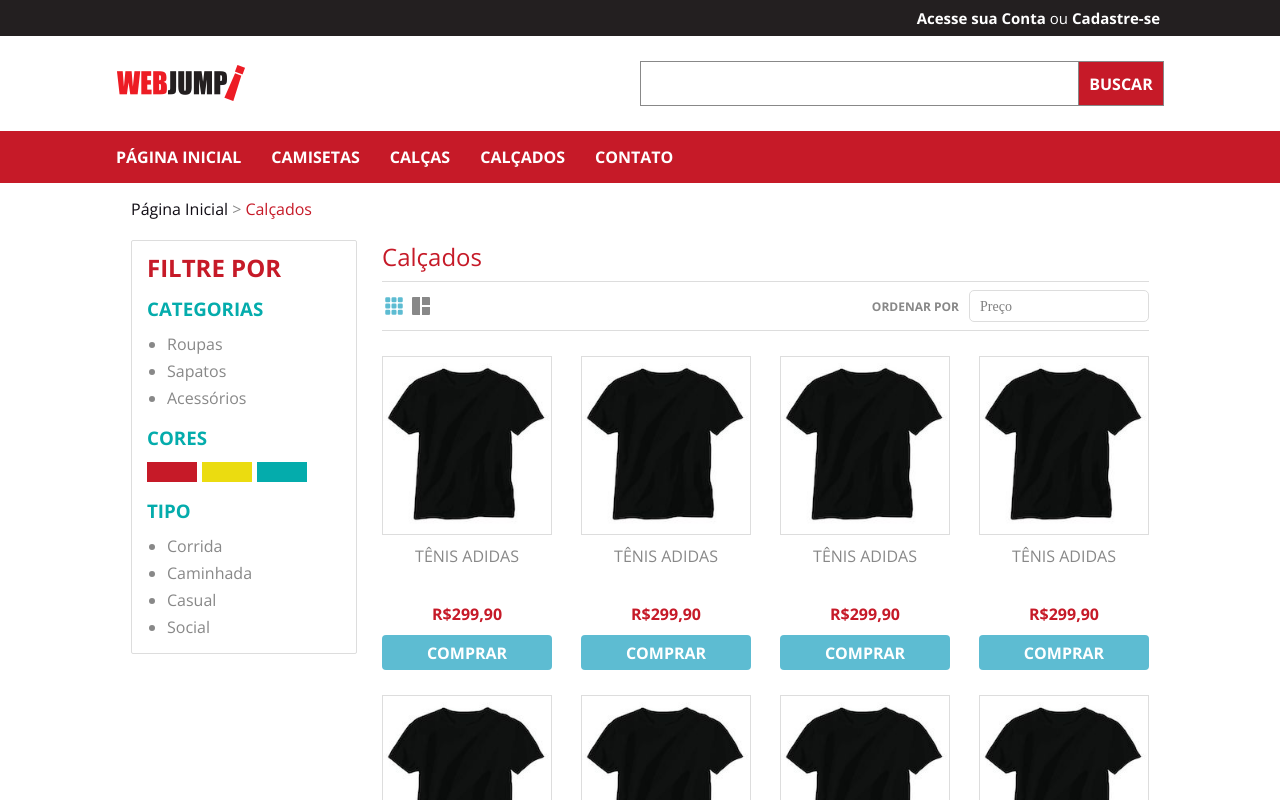
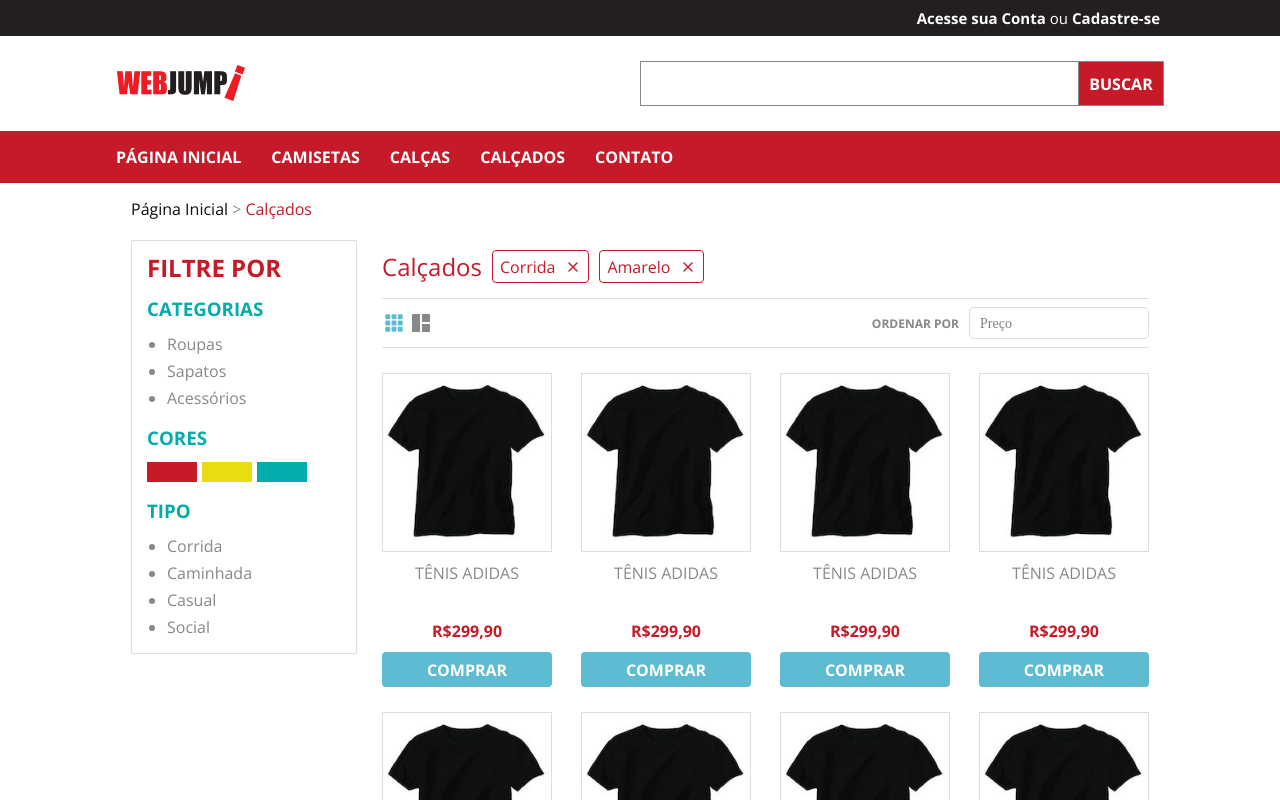
Before and after one commit to ChristySchott/desafio, a React (Create React App) app in the folder web/: page / in a window 1280 px wide. Shown: the top 800 px of the page. Built offline with nearby package versions, Linux system fonts and the light colour scheme; data requests are answered from the project's data file.

Commit message:
feat: finish tag filter component

```diff
--- a/web/src/components/Products/index.tsx
+++ b/web/src/components/Products/index.tsx
@@ -9,6 +9,7 @@
 import { useCategory } from 'hooks/category';
 import { useFilter } from 'hooks/filter';
 import { useColorFilter } from 'hooks/color';
+import TagFilter from 'components/TagFilter';
 import { Container, View, Menu, OrderBy, Items } from './styles';
 import Product from './Product';
 
@@ -55,6 +56,7 @@
 
   return (
     <Container>
+      <header>
         <h2>
           {category === 'calcas'
             ? 'Calças'
@@ -62,6 +64,11 @@
             ? 'Calçados'
             : category}
         </h2>
+        <div>
+          <TagFilter name="Corrida" />
+          <TagFilter name="Amarelo" />
+        </div>
+      </header>
 
       <Menu>
         <View>
--- a/web/src/components/Products/styles.ts
+++ b/web/src/components/Products/styles.ts
@@ -4,10 +4,34 @@
   width: 90%;
   margin: 0 auto;
 
+  header {
+    margin: 10px 0;
+
+    @media (min-width: 768px) {
+      display: flex;
+      align-items: center;
+      margin-bottom: 15px;
+    }
+
+    > div {
+      margin-top: 10px;
+      display: flex;
+
+      @media (min-width: 768px) {
+        margin-top: 0;
+      }
+
+      > div {
+        margin-right: 10px;
+      }
+    }
+  }
+
   h2 {
     color: #c61a28;
     font-weight: 500;
     text-transform: capitalize;
+    margin-right: 10px;
   }
 `;
 
--- a/web/src/components/TagFilter/index.tsx
+++ b/web/src/components/TagFilter/index.tsx
@@ -14,7 +14,7 @@
     <Content>
       <span>{name}</span>
       <button type="button" onClick={onRemove}>
-        <FiX size={18} />
+        <FiX size={16} color="#c61a28" />
       </button>
     </Content>
   </Container>
--- a/web/src/components/TagFilter/styles.ts
+++ b/web/src/components/TagFilter/styles.ts
@@ -1,15 +1,16 @@
 import styled from 'styled-components';
 
 export const Container = styled.div`
-  border: 1px solid #2068c8;
-  border-radius: 15px;
-  padding: 10px 6px;
+  border: 1px solid #c61a28;
+  border-radius: 4px;
+  padding: 5px;
   height: 33px;
   display: flex;
   align-items: center;
-  margin-right: 5px;
-  margin-top: 8px;
-  padding-left: 12px;
+  padding-left: 7px;
+
+  @media (min-width: 768px) {
+  }
 `;
 
 export const Content = styled.div`
@@ -19,9 +20,12 @@
   width: 100%;
 
   span {
-    font-weight: 500;
-    font-size: 16px;
-    color: #2068c8;
+    font-size: 1.4rem;
+    color: #c61a28;
+
+    @media (min-width: 768px) {
+      font-size: 1.6rem;
+    }
   }
 
   button {
```
Lines whose indentation alone changed are shown as unchanged.
